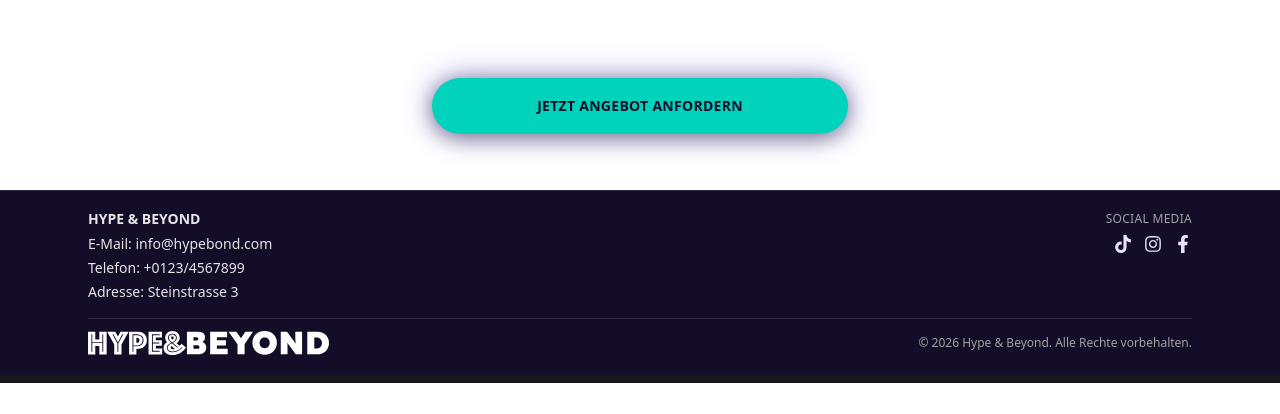
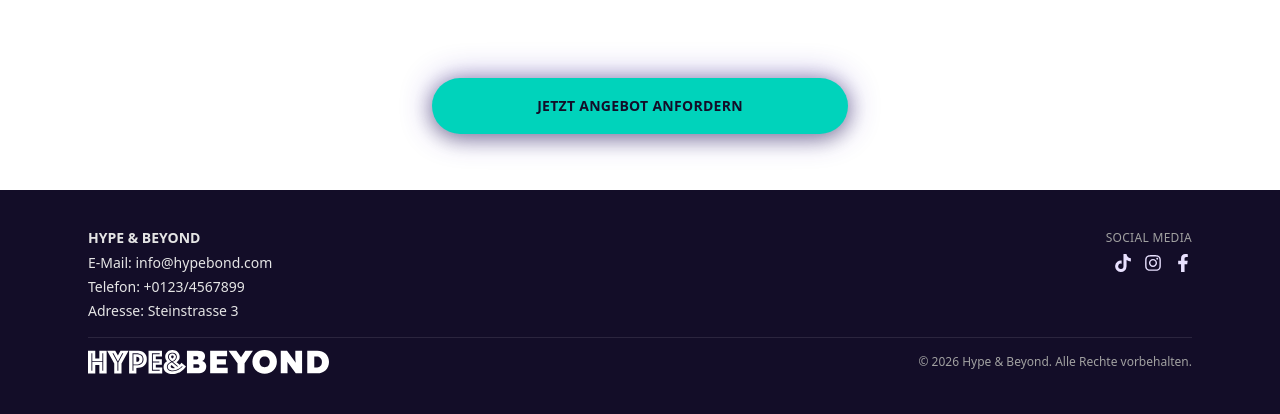
Before and after one commit to agwadabe/LandingPage-HYPE-BEYOND, a React (Vite) app in the folder HypeBeyond-LandingPage/: page / in a window 1280 px wide. Shown: the part 2740-3154 px from the top of the page. Before the commit the page ends 3123 px from the top, so only its background shows below. Built offline with nearby package versions, Linux system fonts and the light colour scheme.

Commit message:
Style Updates Footer

```diff
--- a/HypeBeyond-LandingPage/src/App.css
+++ b/HypeBeyond-LandingPage/src/App.css
@@ -4,7 +4,10 @@
 
 #root {
   width: 100%;
+  text-align: center;
+}
+
+body {
   margin: 0;
   padding: 0;
-  text-align: center;
 }
--- a/HypeBeyond-LandingPage/src/components/Footer.jsx
+++ b/HypeBeyond-LandingPage/src/components/Footer.jsx
@@ -3,8 +3,8 @@ import logoDark from "../assets/Hype&Beyond Logo Horizontal Dark Mode.svg"
 
 const Footer = () => {
   return (
-    <footer className="mt-10 border-t border-white/10 bg-dark text-neutral-200 after:block after:h-2 after:bg-zinc-900 after:content-['']">
-      <div className="mx-auto max-w-6xl px-6 py-5">
+    <footer className="mt-10 bg-dark text-neutral-200 after:block after:bg-zinc-900 after:content-['']">
+      <div className="mx-auto max-w-6xl px-6 py-10">
         <div className="grid gap-4 text-left md:grid-cols-2">
           <div>
             <h3 className="text-sm font-semibold">HYPE & BEYOND</h3>
--- a/HypeBeyond-LandingPage/src/index.css
+++ b/HypeBeyond-LandingPage/src/index.css
@@ -15,8 +15,6 @@
   }
 
 :root {
-  margin: 0;
-  padding: 0;
   font-family: "Lexend", system-ui, Avenir, Helvetica, Arial, sans-serif;
   line-height: 1.5;
   font-weight: 400;
@@ -38,6 +36,11 @@
   text-rendering: optimizeLegibility;
   -webkit-font-smoothing: antialiased;
   -moz-osx-font-smoothing: grayscale;
+}
+
+body {
+  margin: 0;
+  padding: 0;
 }
 
 html {
@@ -209,6 +212,7 @@ h1 {
   display: flex;
   flex-direction: column;
 }
+
 /* @media (prefers-color-scheme: light) {
   :root {
     color: #213547;
```
